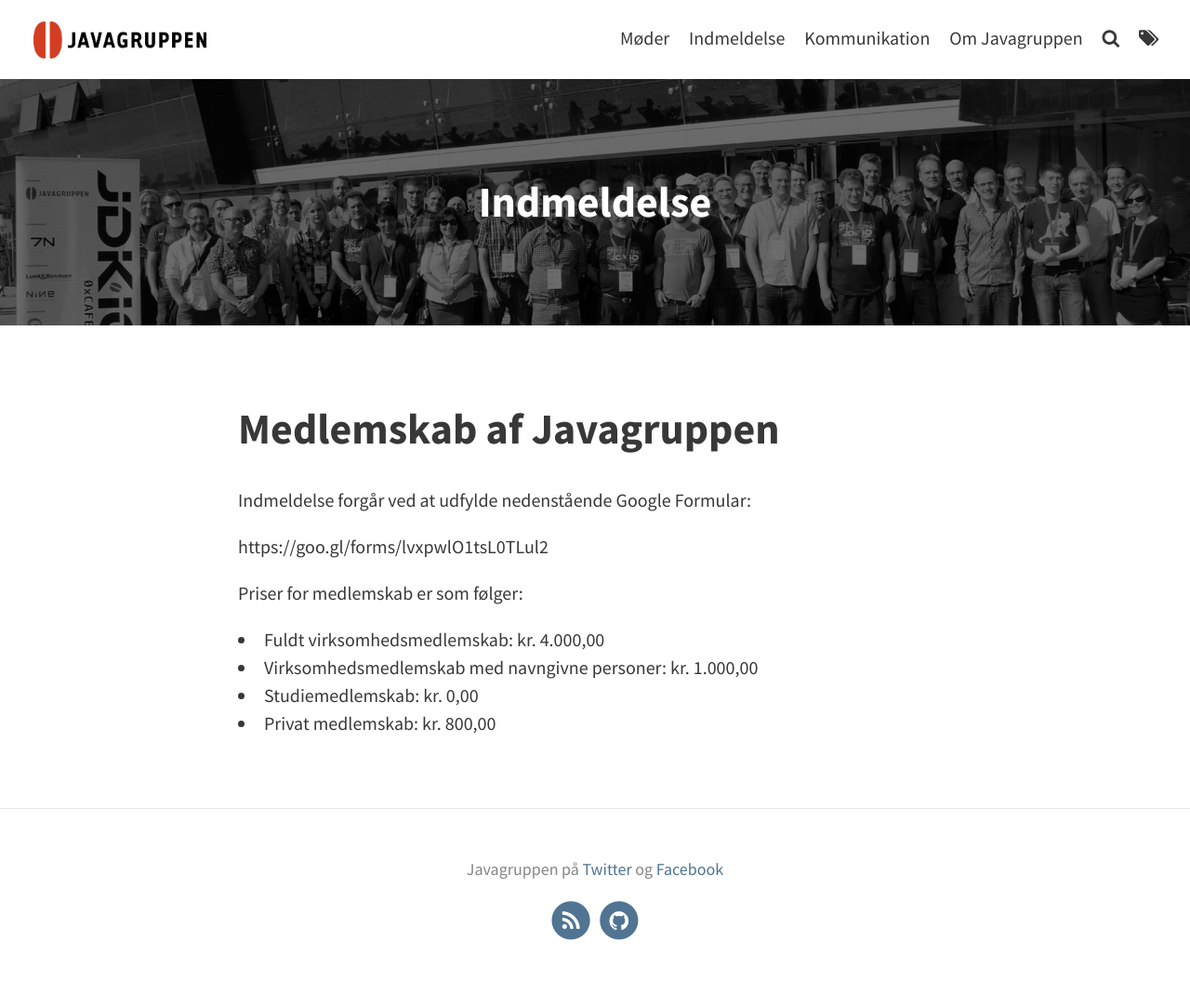
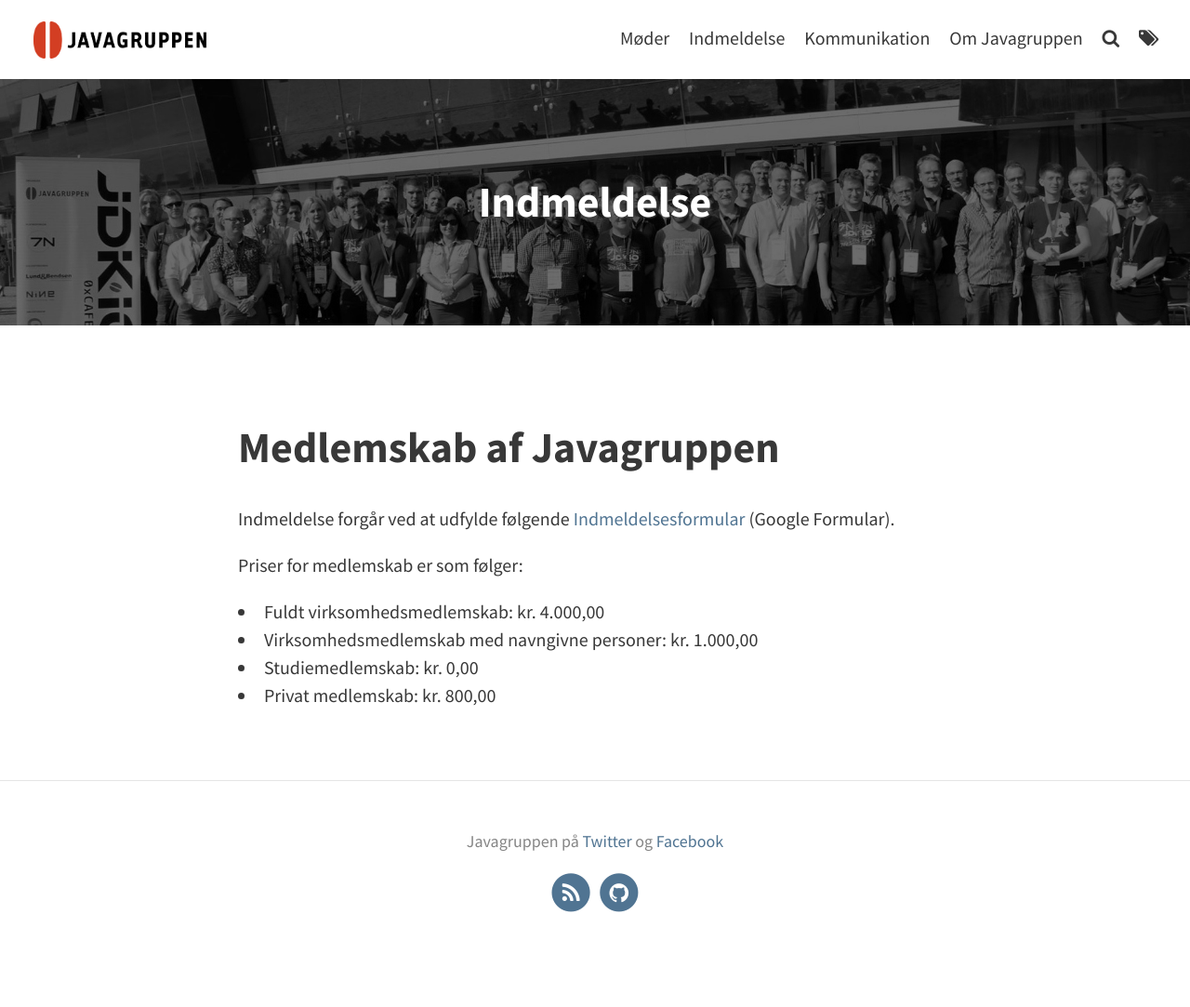
Before and after one commit to javagruppen/site, a Jekyll site: the page built from pages/signup/index.md, in a window 1280 px wide. Shown: the whole page at 93% size. Built offline with Jekyll 4.4.1, drawn with Linux system fonts in a browser that asks for light colours; after the commit the page ends 1053 px from its top, so only the background shows below that.

```diff
--- a/_layouts/page.html
+++ b/_layouts/page.html
@@ -13,8 +13,22 @@ layout: default
     {% endif %}
 
   </header>
-  <section class="post-content">{{ content }}</section>
 
+  <section class="post-content">
+    <!-- Sub-navigation -->
+    <nav class="clear">
+      <ul>
+        {% for p in site.pages %}
+        {% if p.permalink contains page.permalink and p.permalink != page.permalink %}
+        <li><a href="{{p.permalink}}">{{ p.title }}</a></li>
+        {% endif %}
+        {% endfor %}
+      </ul>
+    </nav>
+
+    <!-- Page content (from actual page) -->
+    {{ content }}
+  </section>
 
   <!-- Tag list for portfolio -->
   {% capture tag_list %}{{ page.tags | join: "|"}}{% endcapture %}
--- a/pages/signup/index.md
+++ b/pages/signup/index.md
@@ -8,9 +8,7 @@ order: 200
 
 # Medlemskab af Javagruppen
 
-Indmeldelse forgår ved at udfylde nedenstående Google Formular:
-
-https://goo.gl/forms/lvxpwlO1tsL0TLul2
+Indmeldelse forgår ved at udfylde følgende [Indmeldelsesformular](https://goo.gl/forms/lvxpwlO1tsL0TLul2) (Google Formular).
 
 Priser for medlemskab er som følger:
 
```
Also changed, not shown: pages/about/index.md (+3 -3 lines), pages/about/members.md (added, +101 -0 lines).
